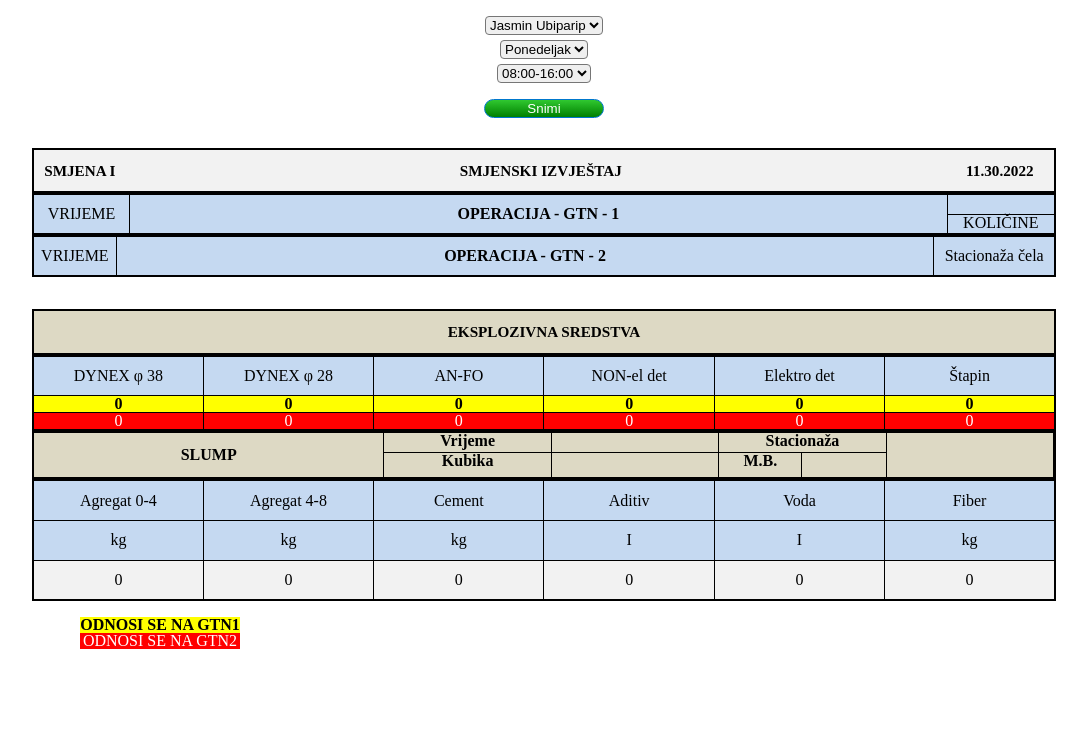
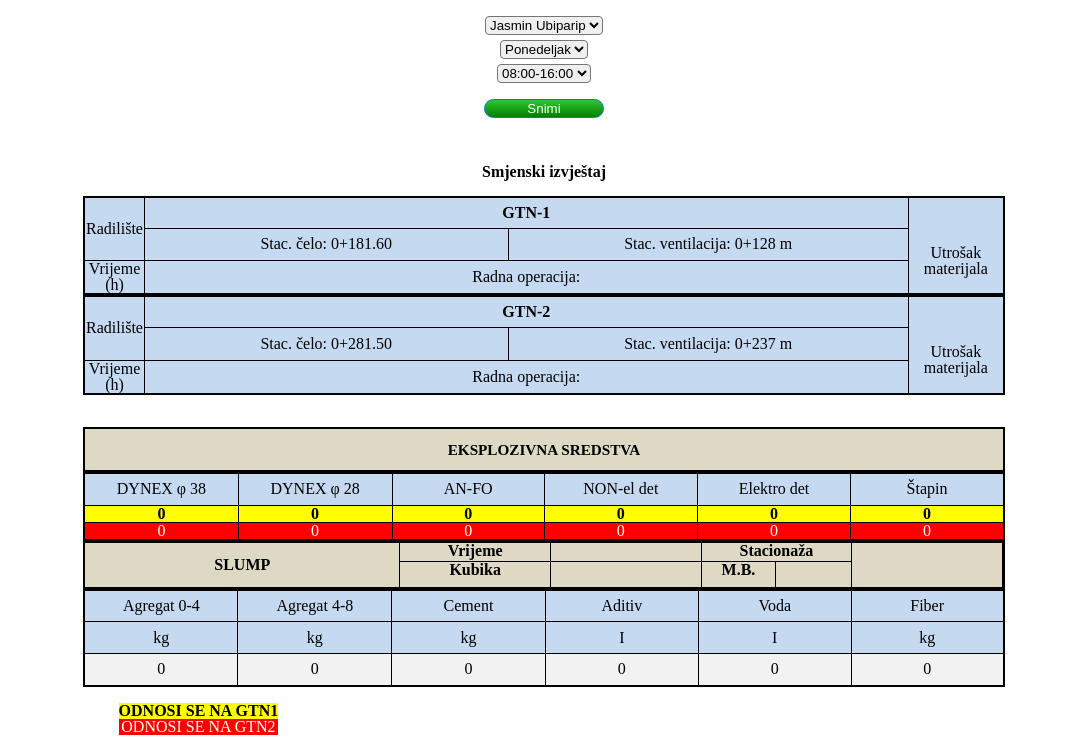
Before and after one commit to NedimBegic/miningReport, a plain HTML site: page index.html in a window 1280 px wide. Shown: the part 153-904 px from the top of the page, without its empty margins (96-1183 px from the left). Before the commit the page ends 818 px from the top, so only its background shows below. Drawn offline with Linux system fonts and the light colour scheme.

Commit message:
new table design

```diff
--- a/css/style.css
+++ b/css/style.css
@@ -1,70 +1,84 @@
-*{
+* {
     box-sizing: border-box;
 }
 
-.logo{
+.logo {
     width: 90%;
     height: 8em;
     position: relative;
     left: 8%;
 }
-main{
+
+body {
+    display: flex;
+    flex-direction: column;
+    align-items: center;
+}
+
+main {
+    width: 90%;
+    margin: 0;
     display: flex;
     flex-direction: column;
     justify-content: center;
     align-items: center;
 }
-.info{
+
+.info {
     margin: 1em;
     display: flex;
     flex-direction: column;
     align-items: center;
 }
-.info *{
+
+.info * {
     margin: .2em;
 }
-.description{
+
+.description {
     display: flex;
     flex-direction: column;
     align-items: center;
 }
 
-.timeKol{
+.timeKol {
     display: flex;
     flex-direction: row;
     justify-content: space-evenly;
 }
-.timeInfo{
+
+.timeInfo {
     width: 35%;
     display: flex;
     flex-direction: column;
 }
 
-.setTime{
+.setTime {
     width: 70%;
 }
 
-.setKol{
+.setKol {
     width: 70%;
     height: 2em;
 }
-.timeInput{
+
+.timeInput {
     display: flex;
 }
 
-textarea{
-    border:1px solid blue;
+textarea {
+    border: 1px solid blue;
     border-radius: 10px;
 }
 
-button{
+button {
     border-radius: 10px;
     border: 1px solid #0077CC;
     color: white;
     background-image: linear-gradient(#42A1EC, #0070C9);
 }
 
-.divButtons{
+.divButtons {
     width: 10em;
     height: 3em;
     display: flex;
@@ -72,37 +86,103 @@ button{
     margin-bottom: 1em;
 }
 
-#button1{
+#button1 {
     color: black;
     border: 1px solid rgb(204, 204, 25);
-    background-image: linear-gradient(yellow,rgb(210, 210, 42));
+    background-image: linear-gradient(yellow, rgb(210, 210, 42));
     font-weight: bold;
 }
 
-#button2{
+#button2 {
     border: 1px solid rgb(215, 44, 44);
-    background-image: linear-gradient(red,rgb(201, 48, 48));
+    background-image: linear-gradient(red, rgb(201, 48, 48));
     font-weight: bold;
 }
 
-select{
+select {
     border-radius: 4px;
 }
 
-.snimi{
-    margin:1em;
+.snimi {
+    margin: 1em;
     width: 50%;
-    background-image: linear-gradient(rgb(48, 200, 48),green);
+    background-image: linear-gradient(rgb(48, 200, 48), green);
+}
+
+.smjenskiIzvjestaj{
+    margin: 1em;
+    font-weight: bold;
 }
 /* ----------tabela */
-table, th, td{
+table,
+th,
+td {
     border: 1px solid black;
 }
 
-.smjenski{
+/* prva tabela */
+
+.radiliste {
+    height: 100%;
+    width: 5%;
+
+}
+
+
+.gtn1 {
+    height: 50%;
+    border: 1px solid black;
+    display: flex;
+    justify-content: center;
+    align-items: center;
+    border-top: none;
+    border-right: none;
+    border-left: none;
+    font-weight: bold;
+
+}
+
+.utrosak {
+    height: 100%;
+    border-bottom: none;
+    display: flex;
+    justify-content: center;
+    align-items: center;
+
+}
+
+.stacFlex {
+    width: 100%;
+    height: 50%;
+    display: flex;
+    justify-content: space-evenly;
+    align-items: center;
+}
+
+.stacDiv {
+    width: 100%;
+    height: 50%;
+    display: flex;
+    justify-content: space-evenly;
+    align-items: center;
+    overflow: hidden;
+}
+
+.gtn1Div {
+    border-bottom: 1px solid black;
+}
+
+.bold{
+    font-weight: bold;
+    overflow: hidden;
+}
+.rightBorder {
+    border-right: 1px solid black;
+}
+
+.smjenski {
     width: 100%;
     height: 3em;
-    border: 2px solid black;
     background-color: #f2f2f2;
     display: flex;
     justify-content: space-between;
@@ -111,141 +191,181 @@ table, th, td{
     font-size: 95%;
 }
 
-.kojaSmjena{
+.kojaSmjena {
     padding-left: 1%;
 }
 
 
-.datum{
+.datum {
     padding-right: 2%;
     font-weight: bolder;
 }
-.numberIn{
-    width: 20%;
+
+.numberIn {
+    width: 10%;
     text-align: center;
     vertical-align: middle;
 
 }
-
-.textIn{
+.line{
+    height: 100%;
+    border: none;
+    border-right: 1px solid black;
+}
+.textIn {
     text-align: center;
     padding: .3em;
-    font-weight: bold;
-
 }
 
-.timeIn{
-    width:10%;
+
+.timeIn {
+    width: 10%;
     text-align: center;
     vertical-align: middle;
 
 }
 
 
-.twoInputs{
+.twoInputs {
     display: flex;
     justify-content: space-between;
 }
-table{
+
+table {
     width: 100%;
     height: auto;
     border: 2px solid black;
 }
 
-#table1{
-    width:100%;
+#table1 {
+    width: 100%;
 }
-th{
-    height: 2.5em;
-    vertical-align: middle;
-    background-color: #c5d9f1;
 
+.vrijemeNas {
+    width: 5%;
 }
-.operacija{
-    font-weight: bolder;
+
+.borderRight{
+    border-right: 1px solid black;
 }
-.horiz{
+
+.horiz {
     vertical-align: text-bottom;
 }
 
-.gore{
+.noBorderTop {
+    height: 2.5em;
+    width: 10%;
+    vertical-align: top;
+    border-top: none;
+}
+
+.wordBreak{
+    word-break: break-all;
+}
+.noBorderBotton{
+    border-bottom: none;
+    vertical-align: bottom;
+    width: 10%;
+}
+.gore {
     width: 100%;
     height: 45%;
     border-bottom: 1px solid black;
 }
-td input{
+
+td input {
     display: flex;
     flex-direction: column;
     justify-content: center;
     align-items: center;
 }
-td{
+
+td {
     height: auto;
 }
-input{
+
+input {
     width: 100%;
     height: 80%;
 }
-.noBorder{
+
+.noBorder {
     border: none;
-    width: 150%;
-    font-weight: bold;
 }
 
+th {
+    height: 2em;
+    vertical-align: middle;
+    background-color: #c5d9f1;
+
+}
+
+.wid{
+    width: 10%;
+}
+
+.bigger {
+    height: 4em;
+}
 
 input[type="time"]::-webkit-calendar-picker-indicator {
     background: none;
     display: none;
 }
 
+.smaller{
+    height: 1.5em;
+}
 /*  last table */
-.eksplozivna{
+.eksplozivna {
     display: flex;
     justify-content: center;
     align-items: center;
     background-color: #ddd9c4;
+    border: 2px solid black;
 }
 
-.betweenTable{
-    width:100%;
+.betweenTable {
+    width: 100%;
     height: 2em;
     display: flex;
     justify-content: center;
     align-items: center;
 }
 
-.sameWidth th{
+.sameWidth th {
     width: 10em;
 }
 
-.yellow{
+.yellow {
     background-color: yellow;
     font-weight: bolder;
     text-align: center;
 }
 
-.red{
+.red {
     background: red;
     font: bolder;
     text-align: center;
     color: white;
 }
 
-.slump{
-    width: 33,2%;
+.slump {
+    width: 33, 2%;
 }
 
-.centarDiv{
+.centarDiv {
     width: 100%;
     height: 3em;
     border: 2px solid black;
-    background-color:#ddd9c4;
+    background-color: #ddd9c4;
     display: flex;
     text-align: center;
     font-weight: bold;
 }
 
-.slump{
+.slump {
     flex: 2.1;
     height: 100%;
     border-right: 1px solid black;
@@ -255,30 +375,31 @@ input[type="time"]::-webkit-calendar-picker-indicator {
 
 }
 
-.same{
+.same {
     flex: 1;
     border-right: 1px solid black;
 }
 
-.sameWhite{
+.sameWhite {
     background: #f2f2f2;
 }
 
-.mbDiv{
+.mbDiv {
     display: flex;
     flex-direction: row;
     height: 100%;
     align-items: center;
 }
-.mb{
+
+.mb {
     border-right: 1px solid black;
     height: 100%;
     width: 50%;
     text-align: center;
-    vertical-align:text-bottom;
+    vertical-align: text-bottom;
 }
 
-.legenda{
+.legenda {
     position: relative;
     right: 30%;
     margin: 1em;
@@ -286,23 +407,28 @@ input[type="time"]::-webkit-calendar-picker-indicator {
 }
 
 /* napomene */
-#dodajNapomenu{
+#dodajNapomenu {
     margin: 1em;
 }
 
-.hidden{
-    display:none;
+.hidden {
+    display: none;
 }
 
 @media screen and (min-width: 600px) {
-  table, .operacija, .smjenski, #table1, .centarDiv{
-    width:80%;
-  }
+
+    table,
+    .operacija,
+    .smjenski,
+    #table1,
+    .centarDiv {
+        width: 80%;
+    }
 }
 
 @media print {
-    header{
-        position:fixed;
-        top:0;
+    header {
+        position: fixed;
+        top: 0;
     }
 }
--- a/index.html
+++ b/index.html
@@ -81,27 +81,47 @@
             <input type="file">
             <button class="snimi">Dodaj</button>
         </div>
+        <h2 class="smjenskiIzvjestaj">Smjenski izvještaj</h2>
         <!-- Tabele -->
         <table id="table1">
-            <div class="smjenski">
-                <h1 contenteditable="true" class="kojaSmjena">SMJENA </h1>
-                <h1>SMJENSKI IZVJEŠTAJ</h1>
-                <h1 contenteditable="true" class="datum"></h1>
-            </div>
-            <tr>
-                <th>VRIJEME</th>
-                <th class="operacija">OPERACIJA - GTN - 1</th>
-                <th class="horis">
-                    <div class="gore"></div>
-                    <h1>KOLIČINE</h1>
+            <tr class="bigger">
+                <th class="radiliste">Radilište</th>
+                <th>
+                    <div class="gtn1">GTN-1</div>
+
+                    <div class="stacDiv">
+                        <div>Stac. čelo: 0+181.60</div>
+                        <div class="line"></div>
+                        <div> Stac. ventilacija: 0+128 m</div>
+                    </div>
+
                 </th>
+                <th class="noBorderBotton">Utrošak</th>
+            </tr>
+            <tr class="smaller">
+                <th class="vrijemeNas smaller">Vrijeme (h)</th>
+                <th class="operacija smaller">Radna operacija:</th>
+                <th class="noBorderTop smaller wordBreak">materijala</th>
             </tr>
         </table>
         <table id="table2">
-            <tr>
-                <th>VRIJEME</th>
-                <th class="operacija">OPERACIJA - GTN - 2</th>
-                <th>Stacionaža čela</th>
+            <tr class="bigger">
+                <th class="radiliste">Radilište</th>
+                <th>
+                    <div class="gtn1">GTN-2</div>
+
+                    <div class="stacDiv">
+                        <div>Stac. čelo: 0+281.50</div>
+                        <div class="line"></div>
+                        <div> Stac. ventilacija: 0+237 m</div>
+                    </div>
+                </th>
+                <th class="noBorderBotton">Utrošak</th>
+            </tr>
+            <tr class="smaller">
+                <th class="vrijemeNas smaller">Vrijeme (h)</th>
+                <th class="operacija smaller">Radna operacija:</th>
+                <th class="noBorderTop smaller wordBreak">materijala</th>
             </tr>
         </table>
         <div contenteditable="true" class="betweenTable"></div>
@@ -168,7 +188,7 @@
                 <th>I</th>
                 <th>kg</th>
             </tr>
-            <tr contenteditable="true" >
+            <tr contenteditable="true">
                 <th class="sameWhite">0</th>
                 <th class="sameWhite">0</th>
                 <th class="sameWhite">0</th>
--- a/js/info.js
+++ b/js/info.js
@@ -6,16 +6,16 @@ var yyyy = today.getFullYear();
 
 today = mm + '.' + dd + '.' + yyyy;
 // putting date and shift in table
-document.querySelector('.datum').textContent = today;
-let smjena = document.getElementById('smjena').value;
+/* document.querySelector('.datum').textContent = today;
+ */let smjena = document.getElementById('smjena').value;
 let shift = "";
 if(smjena == "prva"){
     shift = "I";
 }else if (smjena == "druga"){
     shift = "II"
 }
-document.querySelector('.kojaSmjena').textContent += shift;
-// the buttons for different info
+/* document.querySelector('.kojaSmjena').textContent += shift;
+ */// the buttons for different info
 let podaci = document.getElementById('podaci');
 let tabele = document.getElementById('tabele');
 let napomene = document.getElementById('napomene');
```
